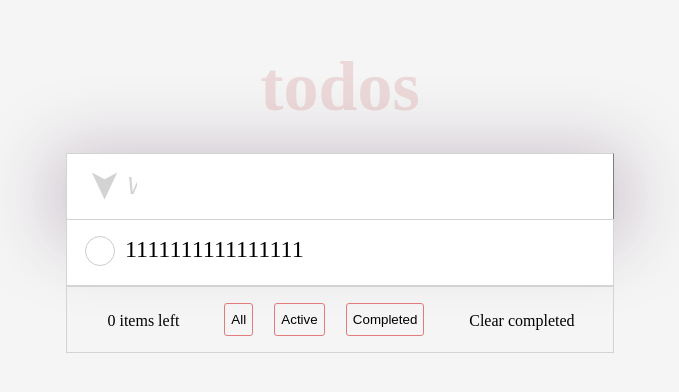
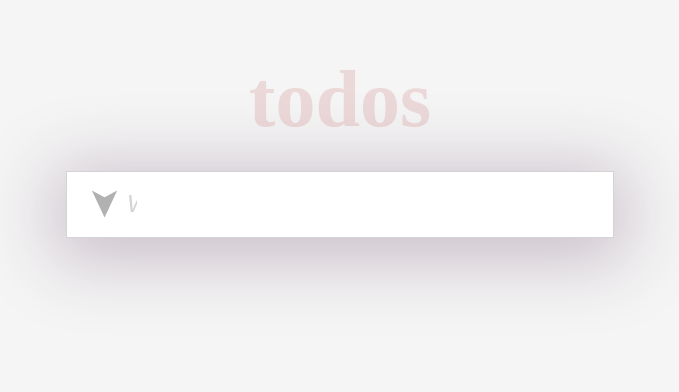
Before and after one commit to ghazaryan-artur/AngularToDo, an Angular app: page / in a window 1280 px wide. Shown: the top 392 px of the page, without its empty margins (300-979 px from the left). Built offline with nearby package versions, Linux system fonts and the light colour scheme.

Commit message:
its complite

```diff
--- a/src/app/components/main/main.component.css
+++ b/src/app/components/main/main.component.css
@@ -5,7 +5,7 @@
 h1{
     text-align: center;
     color: #b4353526;
-    font-size: 70px;
+    font-size: 80px;
     margin-bottom: 25px;
 }
 
@@ -17,7 +17,7 @@ h1{
     margin: 0 auto -1px;
     font-size: 24px;
     box-shadow: 0px 10px 70px 13px rgba(201,191,201,1);
-    border: 1px outset lightgrey;
+    border: 1px solid lightgrey;
 }
 .to-do-input::placeholder{
     width: 10px;
@@ -25,6 +25,9 @@ h1{
     margin:auto;
     font-style: italic;
     color: lightgrey;
+}
+.to-do-input:focus{
+    outline: none;
 }
 ul{
     width:548px;
@@ -101,6 +104,7 @@ li:hover .deleteB{
     font-size: 20px;
 }
 footer {
+    background: #fff;
     width:512px;
     padding: 16px 16px 16px 18px;
     height: 33px;
@@ -124,15 +128,20 @@ footer div:nth-child(2){
 footer button{
     background-color: inherit;
     border-radius: 3px;
-    border: solid rgb(226, 124, 124) 1px;
+    border: none;
     cursor: pointer;
 }
 
+footer button.active, footer button.active:focus, footer button.active:active  {
+    border: solid rgb(223, 142, 142) 1px;
+    outline: none;
+}
 
 .downArrow {
     width: 548px;
     height: 1px;
-    margin:auto;
+    margin: auto;
+    opacity: 0.3;
 }
 
 .downArrow div{
@@ -155,7 +164,7 @@ footer button{
     padding: 0 0 0px 11px;
     box-sizing: border-box;
     transform: rotate(90deg);
-    color: lightgray;
+    color: black;
     font-size: 40px;
     margin:0;
 }
--- a/src/app/components/main/main.component.html
+++ b/src/app/components/main/main.component.html
@@ -1,40 +1,41 @@
 <div class="container">
     <h1>todos</h1>
-    <div class="downArrow">
+    <div class="downArrow" [ngStyle]="!this.completedCount && taskArray.length && {'opacity':'0.8'}">
         <div>
-            <label (click)='markAll()' class="strelka-vniz"></label>
+            <label (click)='markAll(taskArray)'></label>
         </div>
     </div>
         <input class="to-do-input" type="text" name="todo" [(ngModel)]="inputValue" placeholder="What needs to be done?" (keyup)="addTask($event)">
+</div>
 
-
-</div>
-<div class="hiddenPart">
-
+<!-- Hiden part -->
+<div [ngStyle]="!taskArray.length &&{'display': 'none'}">
     <ul>
         <ng-container *ngFor='let item of taskArray, let i = index'>
-
             <li *ngIf='item.completed == shownStatus || showAll'>
                 <div class="round">
-                    <input [checked]='item.completed' (change)="markComplete(taskArray, i)" class="checkbox" type="checkbox" [id]="'checkbox' + i">
+                    <input [id]="'checkbox' + i"  [checked]='item.completed' (change)="markComplete(taskArray, i)" class="checkbox" type="checkbox">
                     <label [for]="'checkbox' + i"></label>
                 </div>
-                <span>{{item.name}}</span>
+                <span [ngStyle]="item.completed && {'text-decoration-line':'line-through'}">{{item.name}}</span>
                 <button class="deleteB" (click)="deleteTask(i, taskArray)">&#10006;</button>
             </li>
         </ng-container>
     </ul>
     <footer>
-        <div>
+        <div *ngIf="completedCount != 1; else elseBlock">
             <span>{{completedCount}} items left</span>
         </div>
+        <ng-template #elseBlock>
+            <span>{{completedCount}} item left</span>
+        </ng-template>
         <div>
-            <button (click)="toShowAll()">All</button>
-            <button (click)="show(false)">Active</button>
-            <button (click)="show(true)">Completed</button>
+            <button (click)="toShowAll(0)">All</button>
+            <button (click)="show(false, 1)">Active</button>
+            <button (click)="show(true, 2)">Completed</button>
         </div>
         <div>
-            <span class="underline" (click)="clearCompleted()">Clear completed</span>
+            <span [ngStyle]="completedCount == taskArray.length && {'visibility':'hidden'} " class="underline" (click)="clearCompleted()">Clear completed</span>
         </div>
         </footer>
 </div>
--- a/src/app/components/main/main.component.ts
+++ b/src/app/components/main/main.component.ts
@@ -9,7 +9,7 @@ import { Component, OnInit  } from '@angular/core';
 })
 export class MainComponent implements OnInit {
   public inputValue     : string = '';
-  public taskArray      : Array<any> = [{name:1111111111111111, completed:false}];
+  public taskArray      : Array<any> = [];
   public shownStatus    : boolean = false;
   public showAll        : boolean = true;
   public completedCount : number = 0;
@@ -24,18 +24,30 @@ export class MainComponent implements OnInit {
       this.inputValue = '';
     }
   }
+
   markComplete(data, i){
     data[i].completed = !data[i].completed;
-    this.notcompletedYet(data, i);
+    this.notCompletedYet(data, i);
   }
 
-  show(trueOrFalse) {
+  show(trueOrFalse, index) {
     this.shownStatus = trueOrFalse;
     this.showAll = false;
+    this.makeFocus(index);
   }
 
-  toShowAll(){
+  toShowAll(index){
     this.showAll = true;
+    this.makeFocus(index);
+  }
+
+  makeFocus(index){
+    let buttonsInFooter = document.getElementsByTagName('footer')[0].getElementsByTagName("button");
+
+    for (let i = 0; i< buttonsInFooter.length; i++){
+      buttonsInFooter[i].removeAttribute('class');
+    }
+    buttonsInFooter[index].className = 'active';
   }
 
   deleteTask(i, Arr){
@@ -45,7 +57,7 @@ export class MainComponent implements OnInit {
     Arr.splice(i, 1);
   }
 
-  notcompletedYet(data, i ){
+  notCompletedYet(data, i ){
     if (data[i].completed == false){
       this.completedCount++;
     } else {
@@ -58,11 +70,19 @@ export class MainComponent implements OnInit {
       return !item.completed;
     });
   }
-  markAll(){
-    console.log('hello');
-  }
-  console(){
-    console.log(this.taskArray);
+
+  markAll(taskArray){ // harc unem this ev arandz this
+      if (this.completedCount != 0){ // если хотя бы 1 не завершен, то все пометить как завершенные
+        for(let i = 0; i<taskArray.length; i++){
+          taskArray[i].completed = true;
+        }
+        this.completedCount = 0;
+      } else { // если все завершенны, то всех пометить как незавершенные
+        for(let i = 0; i<taskArray.length; i++){
+          taskArray[i].completed = false;
+        }
+        this.completedCount = taskArray.length;
+      }
   }
 
 }
```
